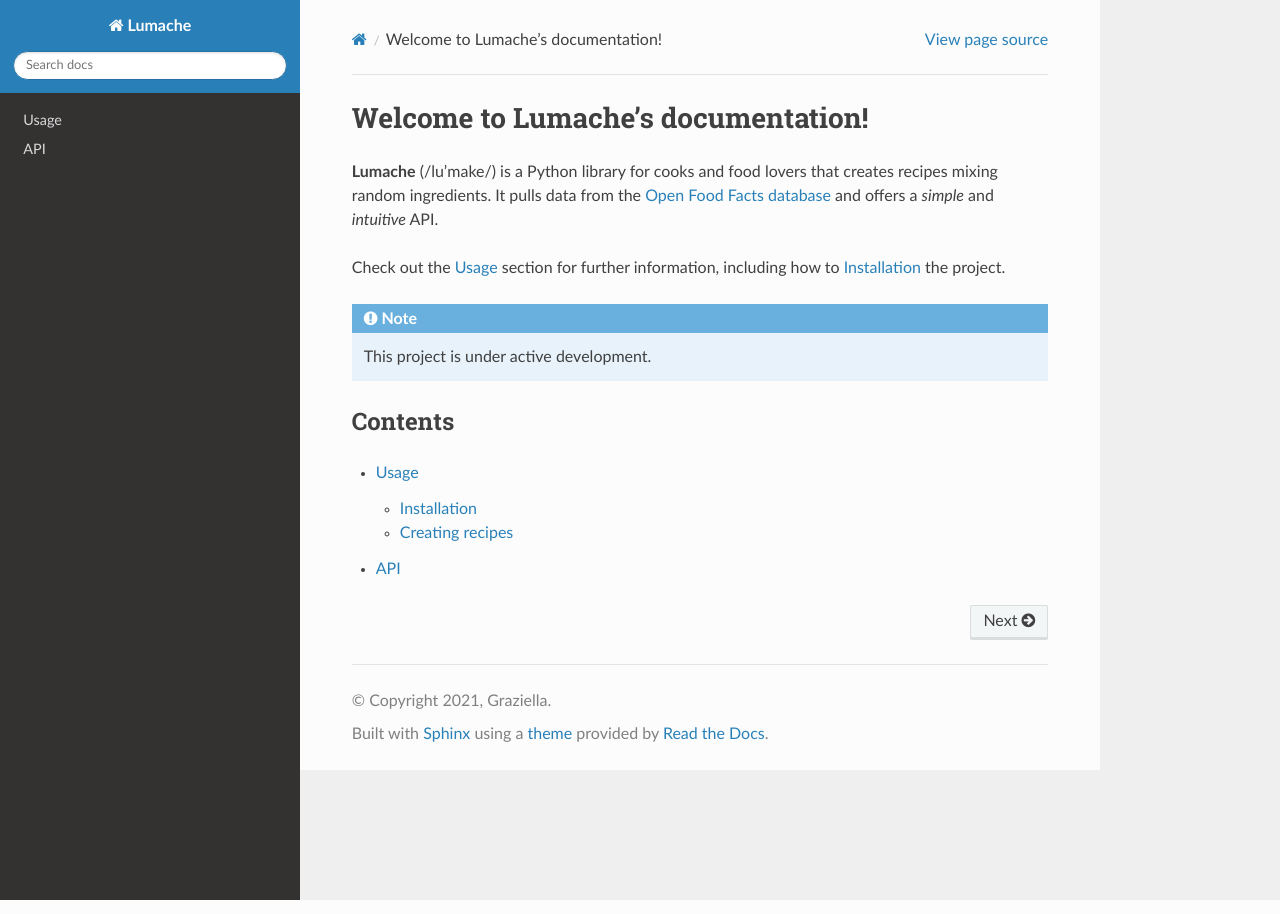
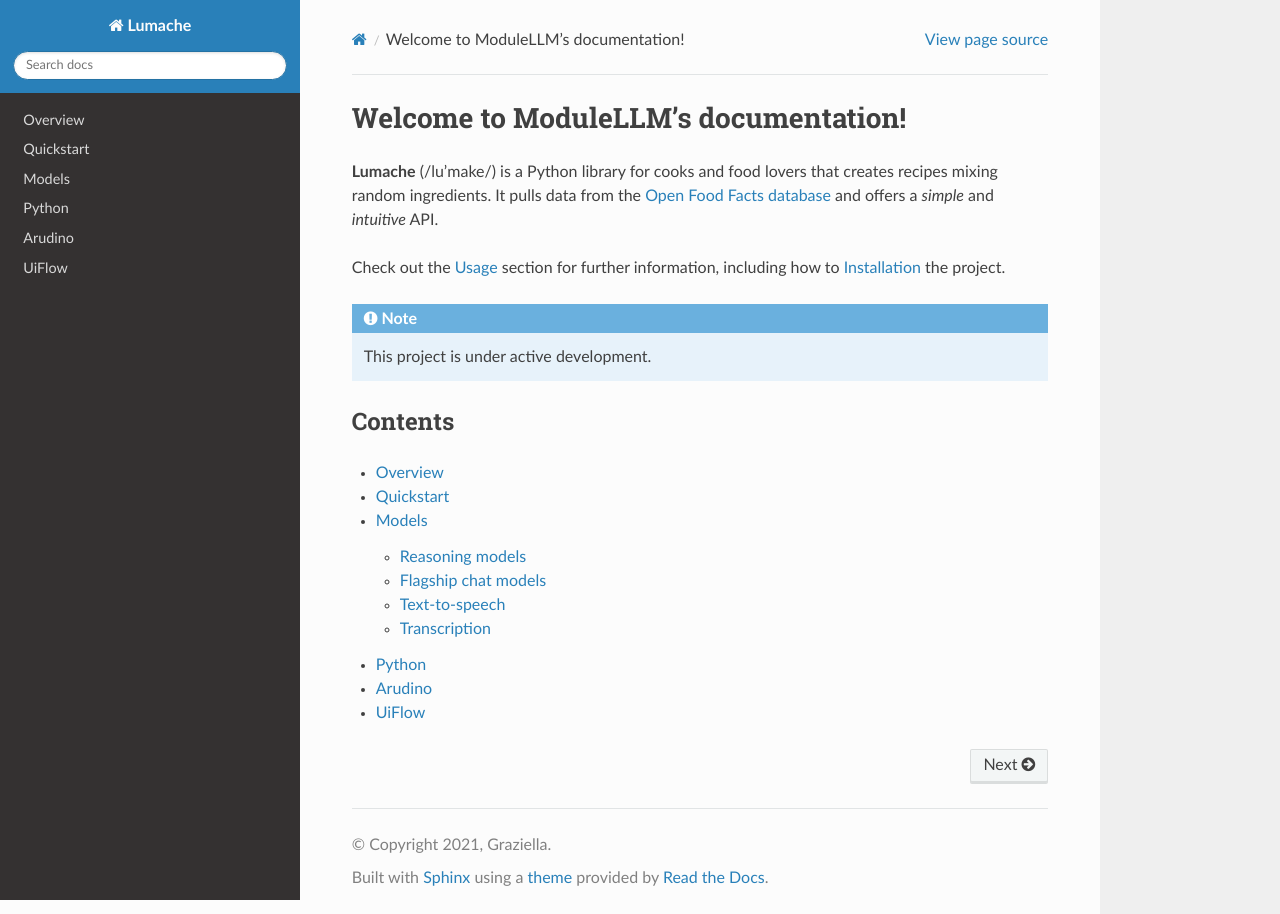
Before and after one commit to Abandon-ht/LLM-tutorial, a Sphinx documentation site: the page built from docs/source/index.rst, in a window 1280 px wide. Built offline with Sphinx 7.4.7 and the Read the Docs theme 3.1.0, drawn with Linux system fonts in a browser that asks for light colours.

Commit message:
[update] update docs

```diff
--- /dev/null
+++ b/docs/source/Arudino.rst
@@ -0,0 +1,2 @@
+Arudino
+=======
--- /dev/null
+++ b/docs/source/Models.rst
@@ -0,0 +1,35 @@
+Models
+======
+
+Explore all available models and compare their capabilities.
+
+Reasoning models
+----------------
+
+- :doc:`Qwen3-0.6B </model_pages/qwen3-0.6b>`
+- :doc:`DeepSeek-R1-Distill-Qwen-1.5B </model_pages/deepseek-r1-distill-qwen-1.5b>`
+
+Flagship chat models
+--------------------
+
+- :doc:`Qwen2.5-0.5B-Instruct </model_pages/qwen2.5-0.5b-instruct>`
+- :doc:`Qwen2.5-1.5B-Instruct </model_pages/qwen2.5-1.5b-instruct>`
+- :doc:`Qwen2.5-Coder-0.5B-Instruct </model_pages/qwen2.5-coder-0.5b-instruct>`
+
+Text-to-speech
+--------------
+
+Models that can convert text into natural sounding spoken audio.
+
+- :doc:`MeloTTS-English </model_pages/melotts-english>`
+- :doc:`MeloTTS-Chinese </model_pages/melotts-chinese>`
+- :doc:`MeloTTS-Japanese </model_pages/melotts-japanese>`
+
+Transcription
+-------------
+
+Model that can transcribe and translate audio into text.
+
+- :doc:`Whisper-tiny </model_pages/whisper-tiny>`
+- :doc:`Whisper-base </model_pages/whisper-base>`
+- :doc:`Whisper-small </model_pages/whisper-small>`
--- /dev/null
+++ b/docs/source/Overview.rst
@@ -0,0 +1,2 @@
+Overview
+========
--- /dev/null
+++ b/docs/source/Python.rst
@@ -0,0 +1,2 @@
+Python
+======
--- /dev/null
+++ b/docs/source/Quickstart.rst
@@ -0,0 +1,2 @@
+Quickstart
+==========
--- /dev/null
+++ b/docs/source/UiFlow.rst
@@ -0,0 +1,2 @@
+UiFlow
+======
--- /dev/null
+++ b/docs/source/generated/lumache.rst
@@ -0,0 +1,4 @@
+lumache
+=======
+
+.. automodule:: lumache
--- a/docs/source/index.rst
+++ b/docs/source/index.rst
@@ -1,4 +1,4 @@
-Welcome to Lumache's documentation!
+Welcome to ModuleLLM's documentation!
 ===================================
 
 **Lumache** (/lu'make/) is a Python library for cooks and food lovers
@@ -17,6 +17,9 @@
 --------
 
 .. toctree::
-
-   usage
-   api
+   Overview
+   Quickstart
+   Models
+   Python
+   Arudino
+   UiFlow
```
Also changed, not shown: docs/source/model_pages/deepseek-r1-distill-qwen-1.5b.rst (added, +30 -0 lines), docs/source/model_pages/melotts-chinese.rst (added, +14 -0 lines), docs/source/model_pages/melotts-english.rst (added, +26 -0 lines), docs/source/model_pages/melotts-japanese.rst (added, +14 -0 lines), docs/source/model_pages/qwen2.5-0.5b-instruct.rst (added, +47 -0 lines), docs/source/model_pages/qwen2.5-1.5b-instruct.rst (added, +47 -0 lines), docs/source/model_pages/qwen2.5-coder-0.5b-instruct.rst (added, +17 -0 lines), docs/source/model_pages/qwen3-0.6b.rst (added, +17 -0 lines), docs/source/model_pages/whisper-base.rst (added, +14 -0 lines), docs/source/model_pages/whisper-small.rst (added, +14 -0 lines), docs/source/model_pages/whisper-tiny.rst (added, +14 -0 lines).
